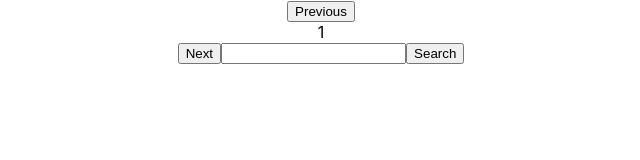
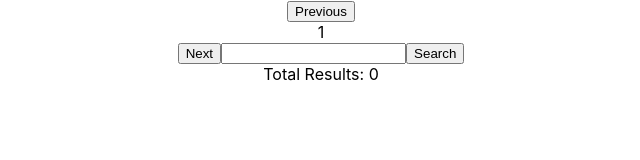
Before and after one commit to sagarp2901/image-search, a React (Create React App) app in the folder search-images/: page / in a window 1280 px wide. Shown: the top 160 px of the page, without its empty margins (319-959 px from the left). Built offline with nearby package versions, Linux system fonts and the light colour scheme.

Commit message:
With total results property

```diff
--- a/search-images/src/App.tsx
+++ b/search-images/src/App.tsx
@@ -9,6 +9,7 @@ function App() {
 
   const [photos, setPhotos] = useState<any>(null);
   const [page, setPage] = useState<number>(1);
+  const [total, setTotal] = useState<number>(0);
   const [query, setQuery] = useState('');
 
   const search = (page: number) => {
@@ -16,6 +17,7 @@ function App() {
       getImages(query, page).then(result => {
         console.log(result);
         setPhotos(result.photos);
+        setTotal(result.total);
         setPage(result.page);
       });
     }
@@ -27,12 +29,13 @@ function App() {
 
   return (
     <div className="App">
-     <button onClick={() => search(page-1)}>Previous</button> <div>{page}</div><button onClick={() => search(page+1)}>Next</button>
+     <button onClick={() => search(page-1)}>Previous</button><div>{page}</div><button onClick={() => search(page+1)}>Next</button>
      <input
           type="text"
           value={query}
           onChange={handleChange}/>
           <button onClick={() => search(page)}>Search</button>
+          <div>Total Results: {total}</div>
           <div>
             {photos && photos.map((photo: any)=> {
               return <div key={photo.id}><img src={photo.url} alt={photo.alt}/></div>
```
Also changed, not shown: 1 other file (tests, documents, lock files or other folders).
